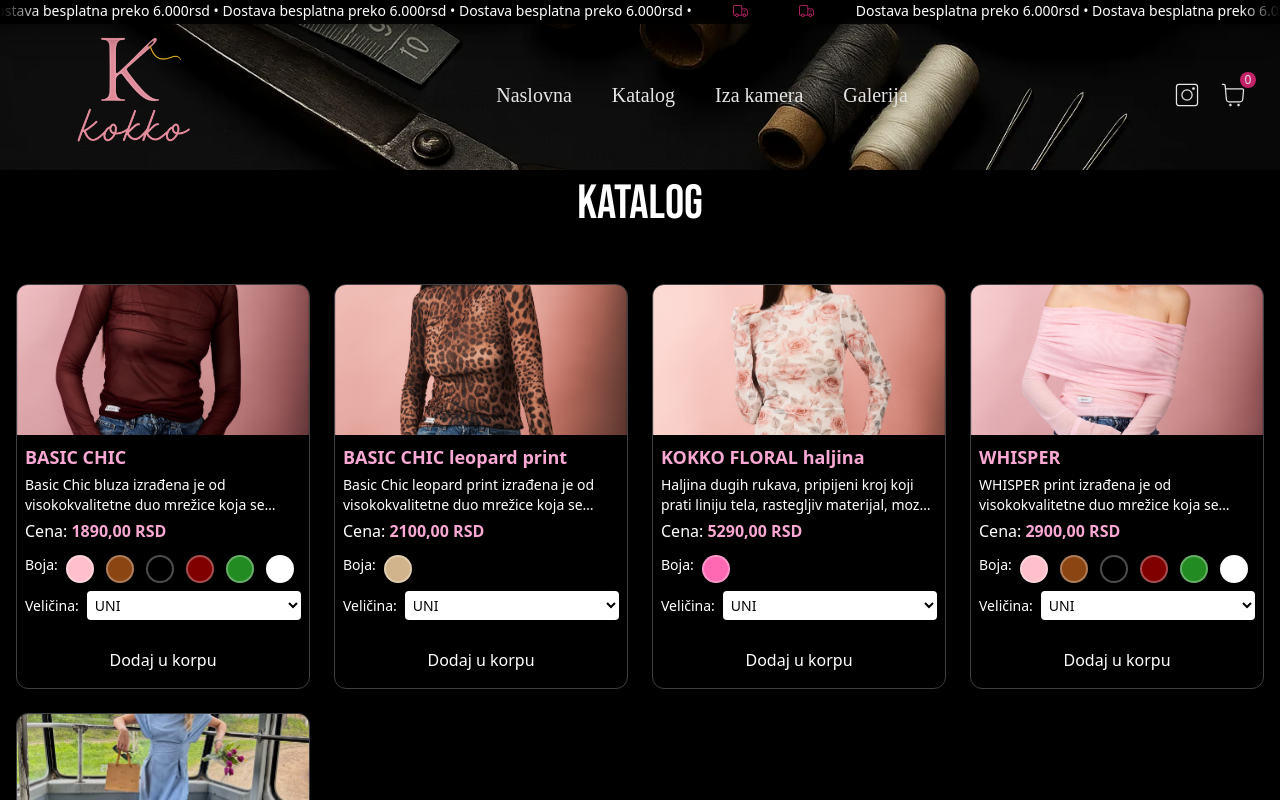
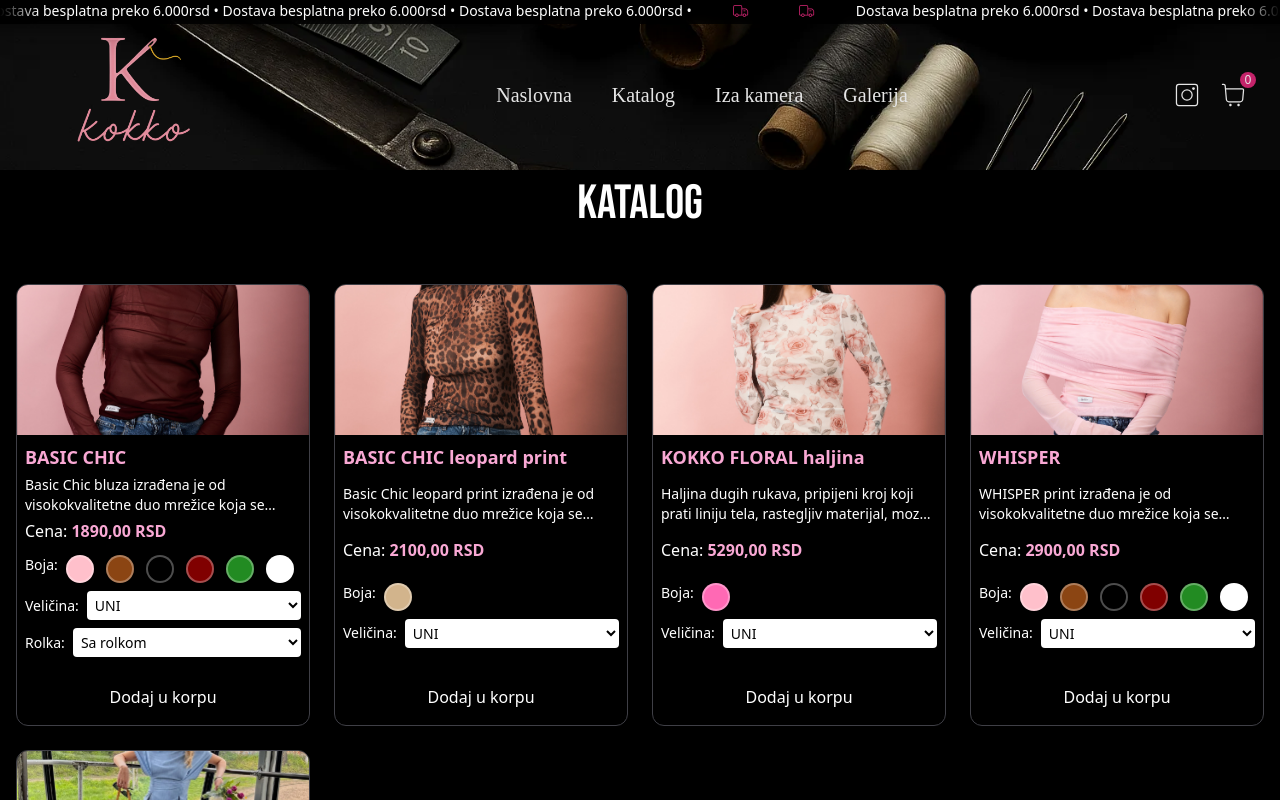
Before and after one commit to BokeeJ/kokko, a React (Vite) app: page /katalog in a window 1280 px wide. Shown: the top 800 px of the page. Built offline with nearby package versions, Linux system fonts and the light colour scheme.

Commit message:
rolkaAdded

```diff
--- a/src/pages/Katalog.jsx
+++ b/src/pages/Katalog.jsx
@@ -31,6 +31,7 @@ function Katalog() {
             cena: item.cena,
             boja: selekcija.boja || item.boja[0],
             velicina: selekcija.velicina || item.velicina[0],
+            rolka: selekcija.rolka || (item.rolka ? item.rolka[0] : undefined),
         });
 
         localStorage.setItem('korpa', JSON.stringify(korpa));
@@ -106,7 +107,24 @@ function Katalog() {
                                                 </option>
                                             ))}
                                         </select>
+
                                     </div>
+                                    {item.rolka && (
+                                        <div className="text-white flex items-center gap-2">
+                                            Rolka:
+                                            <select
+                                                className="flex-1 p-1 rounded bg-white text-black"
+                                                value={selekcija.rolka || item.rolka[0]}
+                                                onChange={(e) => handleChange(item.id, 'rolka', e.target.value)}
+                                            >
+                                                {item.rolka.map((r, i) => (
+                                                    <option key={i} value={r}>
+                                                        {r}
+                                                    </option>
+                                                ))}
+                                            </select>
+                                        </div>
+                                    )}
                                 </div>
 
                                 <div className="flex justify-center mt-4">
--- a/src/pages/Korpa.jsx
+++ b/src/pages/Korpa.jsx
@@ -42,10 +42,11 @@ function Korpa() {
                                     className="w-[100px] h-[120px] object-cover"
                                 /></Link>
                             <div className="flex flex-col gap-1 text-white">
-                                <p>{artikal.naziv}</p>
-                                <p>Boja: {artikal.boja}</p>
-                                <p>Veličina: {artikal.velicina}</p>
-                                <p>Cena: {artikal.cena},00 RSD</p>
+                                <p className='text-pink-300 font-bold'>{artikal.naziv}</p>
+                                <p><span className='text-pink-300'>Boja:</span> {artikal.boja}</p>
+                                <p><span className='text-pink-300'>Veličina:</span> {artikal.velicina}</p>
+                                <p><span className='text-pink-300'>Cena:</span> {artikal.cena},00 RSD</p>
+                                {artikal.rolka && <p><span className='text-pink-300'>Rolka: </span>{artikal.rolka}</p>}
                                 <button
                                     onClick={() => obrisiArtikal(i)}
                                     className="mt-2 text-sm text-pink-400 hover:underline"
--- a/src/services/Katalog.js
+++ b/src/services/Katalog.js
@@ -9,6 +9,7 @@ const katalog = [
         opis: 'Basic Chic bluza izrađena je od visokokvalitetne duo mrežice koja se rasteže u oba pravca, prilagođava telu i ne sputava pokret.',
         boja: ['Roze', 'Braon', 'Crna', 'Bordo', 'Zelena', 'Bela'],
         velicina: ['UNI'],
+        rolka: ["Sa rolkom", "Bez rolke"]
     },
     {
         id: 2,
```
